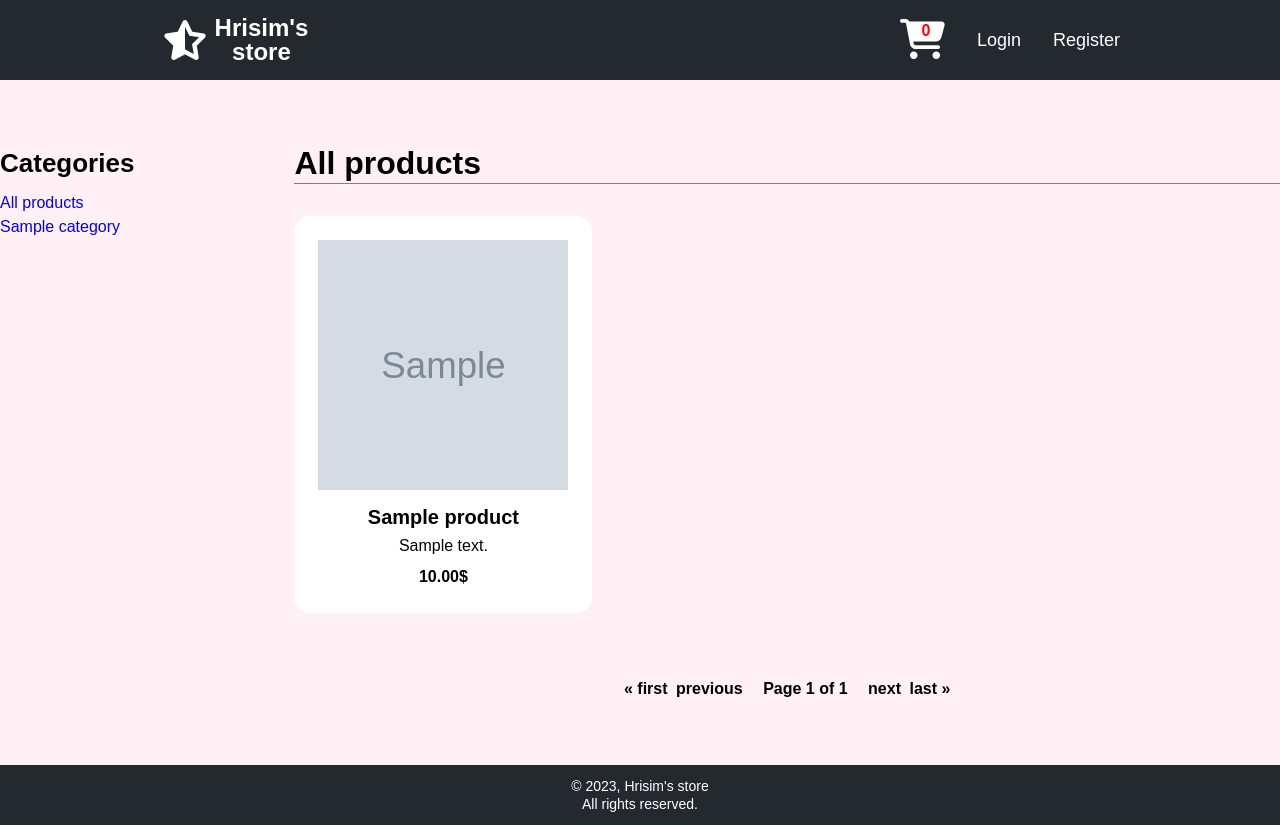
After one commit to hrisimov/ecommerce, a Django app: page /products/ in a window 1280 px wide. The commit adds this page. Run offline with Django 4.2, Linux system fonts and the light colour scheme; tables that the repository leaves empty hold one stand-in row (values such as "Sample post"); grey boxes marked "Sample" are stand-in pictures.

Commit message:
Added products list view and media files configuration

```diff
--- a/ecommerce/ecommerce/products/urls.py
+++ b/ecommerce/ecommerce/products/urls.py
@@ -1,3 +1,10 @@
+from django.urls import path
+
+from ecommerce.products.views import ProductsListView
+
 app_name = 'products'
 
-urlpatterns = ()
+urlpatterns = (
+    path('', ProductsListView.as_view(), name='list'),
+    path('category/<slug:slug>/', ProductsListView.as_view(), name='list by category'),
+)
--- a/ecommerce/ecommerce/products/views.py
+++ b/ecommerce/ecommerce/products/views.py
@@ -1,3 +1,28 @@
-from django.shortcuts import render
+from django.shortcuts import get_object_or_404
+from django.views import generic as views
 
-# Create your views here.
+from ecommerce.products.models import Product, Category
+
+
+class ProductsListView(views.ListView):
+    model = Product
+    template_name = 'products/products_list.html'
+    paginate_by = 12
+    by_category = None
+
+    def get_queryset(self):
+        queryset = super().get_queryset()
+
+        category_slug = self.kwargs.get('slug')
+        if category_slug:
+            category = get_object_or_404(Category, slug=category_slug)
+            queryset = queryset.filter(category=category)
+            self.by_category = category
+
+        return queryset.prefetch_related('productimage_set')
+
+    def get_context_data(self, *args, **kwargs):
+        context = super().get_context_data(*args, **kwargs)
+        context['category'] = self.by_category
+        context['categories'] = Category.objects.all()
+        return context
--- a/ecommerce/ecommerce/settings.py
+++ b/ecommerce/ecommerce/settings.py
@@ -130,6 +130,10 @@ STATICFILES_DIRS = (
     BASE_DIR / 'static',
 )
 
+# Media files
+MEDIA_URL = 'media/'
+MEDIA_ROOT = BASE_DIR / 'media'
+
 # Default primary key field type
 # https://docs.djangoproject.com/en/4.2/ref/settings/#default-auto-field
 
--- a/ecommerce/ecommerce/urls.py
+++ b/ecommerce/ecommerce/urls.py
@@ -14,6 +14,8 @@ Including another URLconf
     1. Import the include() function: from django.urls import include, path
     2. Add a URL to urlpatterns:  path('blog/', include('blog.urls'))
 """
+from django.conf import settings
+from django.conf.urls.static import static
 from django.contrib import admin
 from django.urls import path, include
 
@@ -22,3 +24,6 @@ urlpatterns = [
     path('accounts/', include('ecommerce.accounts.urls', namespace='accounts')),
     path('products/', include('ecommerce.products.urls', namespace='products')),
 ]
+
+if settings.DEBUG:
+    urlpatterns += static(settings.MEDIA_URL, document_root=settings.MEDIA_ROOT)
--- a/ecommerce/static/css/base.css
+++ b/ecommerce/static/css/base.css
@@ -10,7 +10,7 @@ body {
     min-height: calc(100vh - 80px - 60px);
     display: flex;
     justify-content: center;
-    padding-top: 64px;
+    padding: 64px 0;
     background-color: lavenderblush;
 }
 
--- /dev/null
+++ b/ecommerce/static/css/products/products_list.css
@@ -0,0 +1,72 @@
+.main > .wrapper {
+    display: flex;
+    gap: 160px;
+}
+
+.main .sidebar .categories-title {
+    margin-bottom: 8px;
+}
+
+.main .products-container {
+    display: grid;
+    grid-template-columns: repeat(4, 1fr);
+    gap: 48px;
+    margin-bottom: 64px;
+}
+
+.main .products-title {
+    line-height: 1.22;
+    border-bottom: 1px solid gray;
+    margin-bottom: 32px;
+}
+
+.main .products-container .link {
+    width: 298px;
+    padding: 24px;
+    background-color: white;
+    color: black;
+    border-radius: 16px;
+}
+
+.main .card .img-container {
+    width: 250px;
+    height: 250px;
+    margin-bottom: 12px;
+}
+
+.main .card .img {
+    object-fit: cover;
+    width: 100%;
+    height: 100%;
+}
+
+.main .card .info {
+    text-align: center;
+}
+
+.main .card .card-title {
+    margin-bottom: 4px;
+}
+
+.main .card .description {
+    line-height: 1.3;
+    margin-bottom: 8px;
+}
+
+.main .card .price {
+    font-weight: bold;
+}
+
+.main .pagination {
+    text-align: center;
+    font-weight: bold;
+}
+
+.main .pagination .current {
+    margin: 0 16px;
+}
+
+.main .pagination .first,
+.main .pagination .next {
+    margin-right: 4px;
+}
--- /dev/null
+++ b/ecommerce/templates/products/products_list.html
@@ -0,0 +1,78 @@
+{% extends 'base/base.html' %}
+{% load static %}
+
+{% block title %}
+    Products
+{% endblock %}
+
+{% block styling %}
+    <link rel="stylesheet" href="{% static 'css/products/products_list.css' %}">
+{% endblock %}
+
+{% block content %}
+    <aside class="sidebar">
+        <h2 class="categories-title">Categories</h2>
+        <ul class="list" role="list">
+            <li class="item">
+                <a href="{% url 'products:list' %}" class="link">All products</a>
+            </li>
+            {% for category in categories %}
+                <li class="item">
+                    <a href="{% url 'products:list by category' category.slug %}" class="link">{{ category.name }}</a>
+                </li>
+            {% endfor %}
+        </ul>
+    </aside>
+
+    <div class="wrapper">
+        <h1 class="products-title">
+            {% if category %}
+                {{ category.name }}
+            {% else %}
+                All products
+            {% endif %}
+        </h1>
+        <div class="products-container">
+            {% for product in product_list %}
+                <a href="#" class="link">
+                    <article class="card">
+                        <div class="img-container">
+                            {% with product.productimage_set.all|first as featured_image %}
+                                <img src="{{ featured_image.image.url }}" alt="" class="img">
+                            {% endwith %}
+                        </div>
+                        <div class="info">
+                            <h3 class="card-title">{{ product.name }}</h3>
+                            <p class="description">{{ product.description|truncatewords:10 }}</p>
+                            <p class="price">{{ product.price }}$</p>
+                        </div>
+                    </article>
+                </a>
+            {% endfor %}
+        </div>
+
+        <div class="pagination">
+            <span class="step-links">
+                {% if page_obj.has_previous %}
+                    <a href="?page=1" class="first">&laquo; first</a>
+                    <a href="?page={{ page_obj.previous_page_number }}">previous</a>
+                {% else %}
+                    <a class="first">&laquo; first</a>
+                    <a>previous</a>
+                {% endif %}
+
+                <span class="current">
+                    Page {{ page_obj.number }} of {{ page_obj.paginator.num_pages }}
+                </span>
+
+                {% if page_obj.has_next %}
+                    <a href="?page={{ page_obj.next_page_number }}" class="next">next</a>
+                    <a href="?page={{ page_obj.paginator.num_pages }}">last &raquo;</a>
+                {% else %}
+                    <a class="next">next</a>
+                    <a>last &raquo;</a>
+                {% endif %}
+            </span>
+        </div>
+    </div>
+{% endblock %}
```
